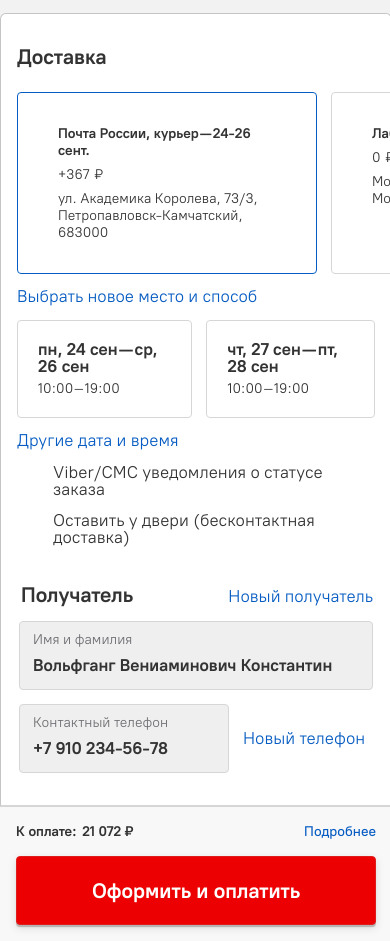
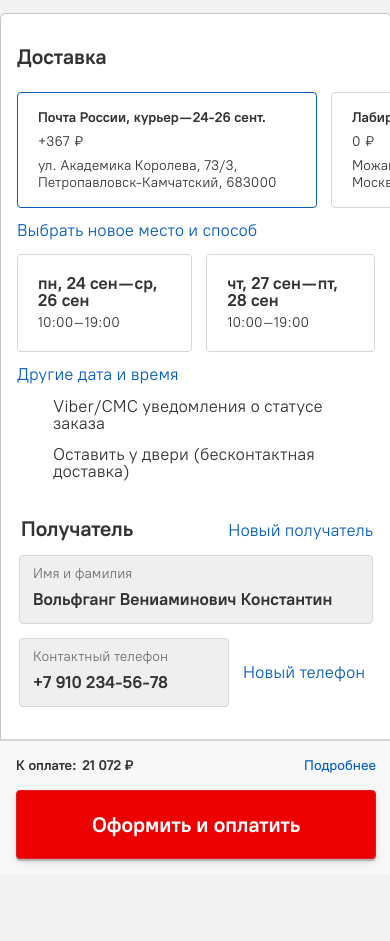
Before and after one commit to shumskyds/labirint, a website: page index.html in a window 390 px wide. Shown: the part 47-988 px from the top of the page. After the commit the page ends 922 px from the top, so only its background shows below. Drawn offline with Linux system fonts and the light colour scheme.

Commit message:
fixed paddings

```diff
--- a/css/main.css
+++ b/css/main.css
@@ -331,7 +331,6 @@ label:has([type=radio]:checked) {
         -ms-flex-direction: column;
             flex-direction: column;
     gap: 7px;
-    padding: 16px 20px;
   }
 }
 .address-card__delivery-method {
```
